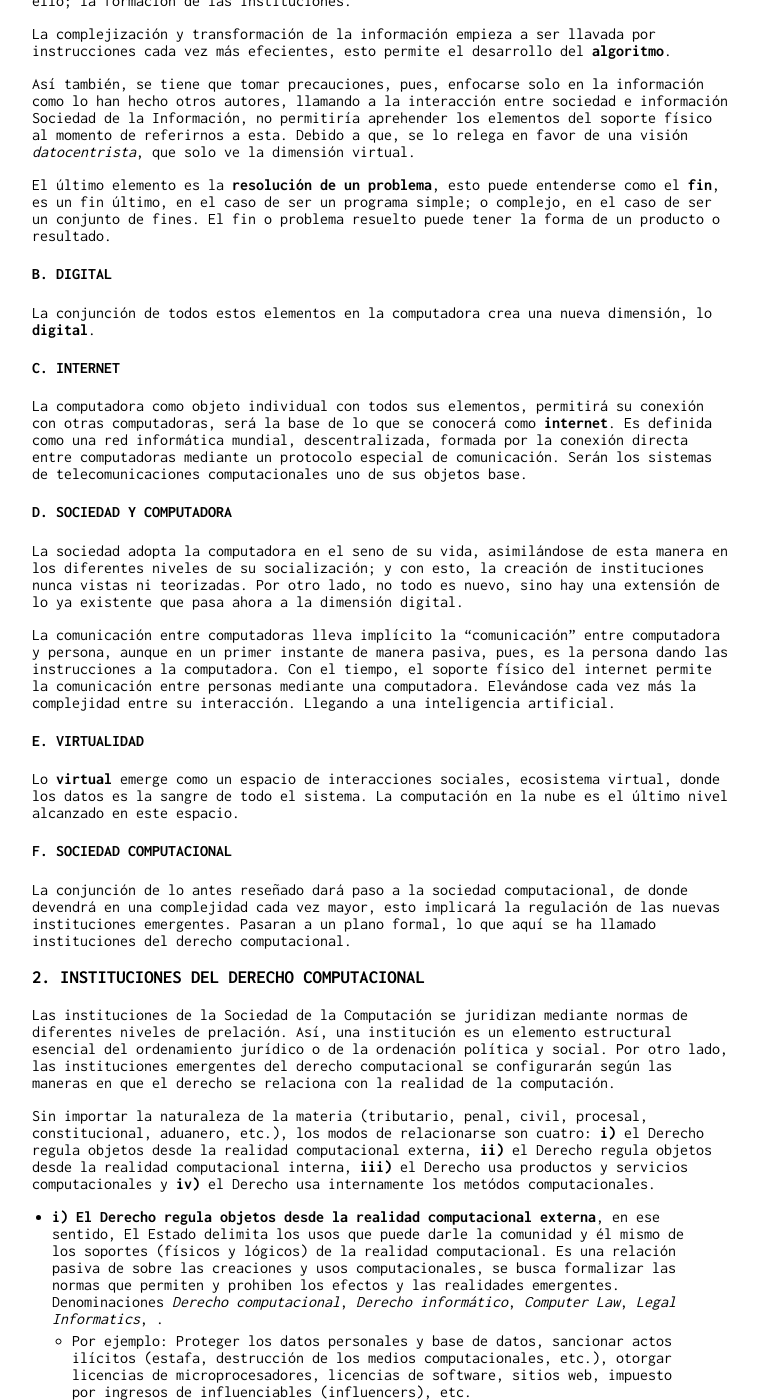
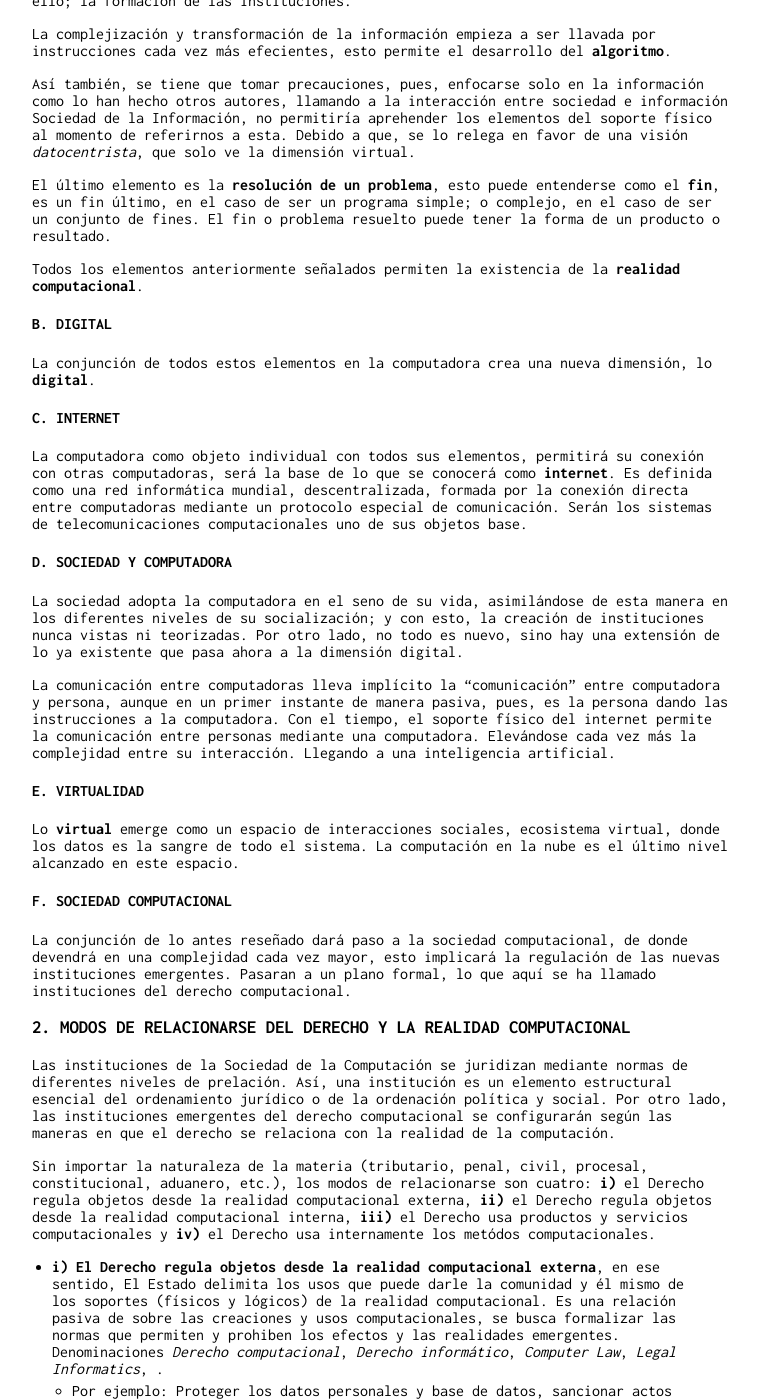
Before and after one commit to actio1680/actio1680.github.io, a Jekyll site: the page built from proyectox.md, in a window 1280 px wide and 1400 px high, scrolled down 603 px. Shown: the whole window, without its empty margins (258-1016 px from the left). Built offline with Jekyll 4.4.1, drawn with Linux system fonts in a browser that asks for light colours; our own code applies the rules of GitHub Pages for plain Markdown files.

Commit message:
Update proyectox.md

```diff
--- a/proyectox.md
+++ b/proyectox.md
@@ -16,6 +16,8 @@ Así también, se tiene que tomar precauciones, pues, enfocarse solo en la infor
 
 El último elemento es la **resolución de un problema**, esto puede entenderse como el **fin**, es un fin último, en el caso de ser un programa simple; o complejo, en el caso de ser un conjunto de fines. El fin o problema resuelto puede tener la forma de un producto o resultado.
 
+Todos los elementos anteriormente señalados permiten la existencia de la **realidad computacional**.
+
 #### B. DIGITAL
 La conjunción de todos estos elementos en la computadora crea una nueva dimensión, lo **digital**.
 
@@ -33,7 +35,7 @@ Lo **virtual** emerge como un espacio de interacciones sociales, ecosistema virt
 #### F. SOCIEDAD COMPUTACIONAL
 La conjunción de lo antes reseñado dará paso a la sociedad computacional, de donde devendrá en una complejidad cada vez mayor, esto implicará la regulación de las nuevas instituciones emergentes. Pasaran a un plano formal, lo que aquí se ha llamado instituciones del derecho computacional.
 
-### 2. INSTITUCIONES DEL DERECHO COMPUTACIONAL
+### 2. MODOS DE RELACIONARSE DEL DERECHO Y LA REALIDAD COMPUTACIONAL
 Las instituciones de la Sociedad de la Computación se juridizan mediante normas de diferentes niveles de prelación. Así, una institución es un elemento estructural esencial del ordenamiento jurídico o de la ordenación política y social. Por otro lado, las instituciones emergentes del derecho computacional se configurarán según las maneras en que el derecho se relaciona con la realidad de la computación.
 
 Sin importar la naturaleza de la materia (tributario, penal, civil, procesal, constitucional, aduanero, etc.), los modos de relacionarse son cuatro: **i)** el Derecho regula objetos desde la realidad computacional externa, **ii)** el Derecho regula objetos desde la realidad computacional interna, **iii)** el Derecho usa productos y servicios computacionales y **iv)** el Derecho usa internamente los metódos computacionales.
```
